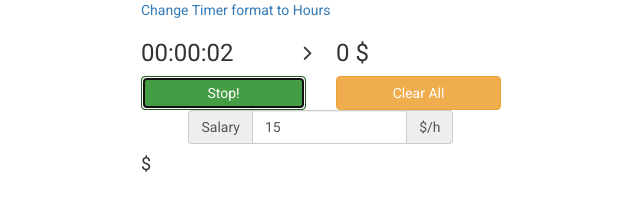
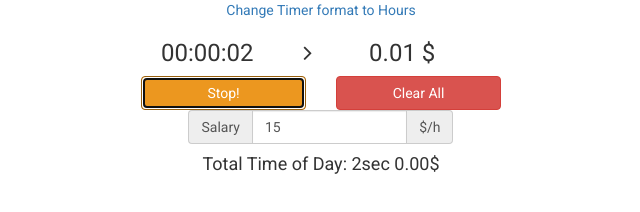
Before and after one commit to jtefera/worktime_chrome_app, a browser extension: page index.html in a window 1280 px wide. Both pictures are taken after a click on the button "Start!". Shown: the whole page, without its empty margins (319-959 px from the left). Drawn offline with Linux system fonts and the light colour scheme.

Commit message:
Modified list apearence, solved some errors

```diff
--- a/app.js
+++ b/app.js
@@ -25,7 +25,8 @@ var startStopBtn = document.getElementById("startStop"),
     salaryRate = 15;
 
 const NUMBER_DECIMALS_SALARY = 2,
-      NUMBER_DECIMALS_HTIMER = 2
+      NUMBER_DECIMALS_HTIMER = 2,
+      MS_TO_H = 1 / (1000 * 60 * 60)
 
 //Retrieving list from previous sessions
 
@@ -42,15 +43,17 @@ const setListPeriodsFromLocal = (callback) => {
   //Set the listPeriods variable from the copy in the local
   //storage. Used for initialize from previous session
   chrome.storage.local.get('list', (item) => {
-    listPeriods = item.list
-    if(callback) callback()
+    if(item.list){
+      listPeriods = item.list
+      if(callback) callback()
+    }
   })
 }
 
 const initApp = () => {
   //Set listPeriods var from the values saved in the previous session
   setListPeriodsFromLocal(() => {
-    if(listPeriods.length){
+    if(listPeriods && listPeriods.length){
       //*renderListPeriods()
       if(listPeriods[0].date === dmyFromDate(new Date())){
         totalTime = totalTimeDay(listPeriods[0].periods)
@@ -69,8 +72,10 @@ startStopBtn.addEventListener("click", () => {
   //Main button. Controls the start and the stom of the timer
   var action = startStopBtn.textContent.trim()
   if(action === "Start!") {
+    startStopBtn.setAttribute("class", "btn btn-warning btn-block")
     start()
   } else if(action === "Stop!") {
+    startStopBtn.setAttribute("class", "btn btn-success btn-block")
     stop()
   } else {
     throw("Err: startStopBtn is not 'Start!' or 'Stop!' but " + action)
@@ -225,7 +230,7 @@ const renderFromTimer = (timer = timer) => {
   let HMSObj = hmsFromTimer(timer),
       timerStr = (timerFormat === "HMS")
                   ? HMSObj.HMS
-                  : (timer / (1000 * 60 * 60)).toFixed(NUMBER_DECIMALS_HTIMER) + "h"
+                  : (timer * MS_TO_H).toFixed(NUMBER_DECIMALS_HTIMER) + "h"
   timerSpan.textContent = timerStr
 
 }
@@ -249,26 +254,33 @@ const renderListPeriods = () => {
 
     //Date Part
     let today = new Date(),
-        dateLi = document.createElement("li"),
-        boldDay = document.createElement("b");
-    boldDay.textContent = ((dayObj.date === dmyFromDate(today)) ?
+        dateLi = document.createElement("li")
+
+    dateLi.textContent = ((dayObj.date === dmyFromDate(today)) ?
                           "Today"
                           : dayObj.date)
-                          + ". "
-                          + ((salaryRate * totalTimeDay(dayObj.periods)) / (1000 * 3600))
-                          .toFixed(NUMBER_DECIMALS_SALARY)
-                          + "$";
-    dateLi.appendChild(boldDay);
-    listTimesUl.appendChild(dateLi);
+    dateLi.setAttribute("class", "li-date li-header")
+    listTimesUl.appendChild(dateLi)
 
     //Total of the Day Part
     let totalOfDayLi = document.createElement("li"),
         totalOfDayStr = (timerFormat === "HMS")
-                        ? hmsFromTimer(dayObj.totalOfDay).hms
-                        : (dayObj.totalOfDay / (1000 * 60 * 60)).toFixed(NUMBER_DECIMALS_HTIMER) + "h"
+                ? hmsFromTimer(dayObj.totalOfDay).hms
+                : msToHFixed(dayObj.totalOfDay) + "h"
+
     totalOfDayLi.textContent = "Total time: "
                               + totalOfDayStr
+    totalOfDayLi.setAttribute("class", "li-totalOfDay li-header")
     listTimesUl.appendChild(totalOfDayLi)
+
+    //Total earned Part
+    let totalEarnedLi = document.createElement("li")
+    totalEarnedLi.textContent = "Total Earned: "
+                  + (salaryRate * totalTimeDay(dayObj.periods) * MS_TO_H)
+                  .toFixed(NUMBER_DECIMALS_SALARY)
+                  + "$"
+    totalEarnedLi.setAttribute("class", "li-totalEarned li-header")
+    listTimesUl.appendChild(totalEarnedLi)
 
     //Periods Parts
     dayObj.periods.map((period, periodId) => {
@@ -278,12 +290,12 @@ const renderListPeriods = () => {
             idDay: dayId,
             idPeriod: periodId
           }
-      console.log(period)
+      newPeriodLi.setAttribute("class", "li-listperiods")
       let timerPeriodText = (timerFormat === "HMS") ?
                             period.strHMS
                             : period.strH
       newPeriodLi.textContent = timerPeriodText + ". "
-          + (salaryRate * period.periodTimer / ( 1000 * 60 * 60))
+          + (salaryRate * period.periodTimer * MS_TO_H)
           .toFixed(NUMBER_DECIMALS_SALARY) + "$. "
 
       newEraseLink.textContent = "Erase"
@@ -308,20 +320,20 @@ const renderListPeriods = () => {
 }
 
 const renderSalaryPeriod = () => {
-  salaryPeriodSpan.textContent = (salaryRate * timer / (1000 * 60 * 60))
+  salaryPeriodSpan.textContent = (salaryRate * timer * MS_TO_H)
                                   .toFixed(NUMBER_DECIMALS_SALARY)
 }
 
 const renderSalaryTotalOfDay = () => {
   salaryTotalSpan.textContent =
-        (salaryRate * totalTimeOfToday(listPeriods) / (1000 * 60 * 60))
+        (salaryRate * totalTimeOfToday(listPeriods) * MS_TO_H)
         .toFixed(NUMBER_DECIMALS_SALARY)
 }
 
 const renderTotalTime = (totalTime) => {
   let totalTimerStr = (timerFormat === "HMS")
                       ? hmsFromTimer(totalTime).hms
-                      : (totalTime / (1000 * 60 * 60)).toFixed(NUMBER_DECIMALS_HTIMER) + "h"
+                      : msToHFixed(totalTime) + "h"
 
   totalTimeH4.textContent = "Total Time of Day: " + totalTimerStr
 }
@@ -362,7 +374,7 @@ const addToList = (params) => {
                     lcTimeStartStr + ": "
                     : lcTimeStartStr + "-" + lcTimestopStr + ": ",
       timerStrHMS = hmsFromTimer(periodTimer).hms,
-      timerStrH = (periodTimer / (1000 * 60 * 60) ).toFixed(NUMBER_DECIMALS_HTIMER) + "h"
+      timerStrH = msToHFixed(periodTimer) + "h"
       itemStrHMS = intervalStr + timerStrHMS,
       itemStrH = intervalStr + timerStrH,
       periodObj = {
@@ -499,6 +511,7 @@ const hmsFromTimer = (timer) => {
                   : seconds,
         HMS = HH + ":" + MM + ":" + SS,
         HM = HH + ":" + MM,
+        H = (timer * MS_TO_H).toFixed(NUMBER_DECIMALS_HTIMER) + "h",
         formats = {
           h: hours,
           min: minutes,
@@ -509,6 +522,7 @@ const hmsFromTimer = (timer) => {
           HH: HH,
           MM: MM,
           SS: SS,
+          H: H,
           hms: hms,
           HMS: HMS,
           hm: hm,
@@ -548,6 +562,9 @@ const hmFromDate = (date = new Date) => {
   return hoursStr + ":" + minutesStr;
 }
 
+const msToHFixed = (timeMs, fix = NUMBER_DECIMALS_HTIMER) => {
+  return (timeMs * MS_TO_H).toFixed(fix)
+}
 const totalTimeDay = (periodsArr)  => {
   return periodsArr
         .reduce((total, period) => total + period.periodTimer, 0)
--- /dev/null
+++ b/css/googleFontsRobotoOswald.css
@@ -0,0 +1,144 @@
+/* latin-ext */
+@font-face {
+  font-family: 'Oswald';
+  font-style: normal;
+  font-weight: 400;
+  src: local('Oswald Regular'), local('Oswald-Regular'), url(https://fonts.gstatic.com/s/oswald/v11/yg0glPPxXUISnKUejCX4qfesZW2xOQ-xsNqO47m55DA.woff2) format('woff2');
+  unicode-range: U+0100-024F, U+1E00-1EFF, U+20A0-20AB, U+20AD-20CF, U+2C60-2C7F, U+A720-A7FF;
+}
+/* latin */
+@font-face {
+  font-family: 'Oswald';
+  font-style: normal;
+  font-weight: 400;
+  src: local('Oswald Regular'), local('Oswald-Regular'), url(https://fonts.gstatic.com/s/oswald/v11/pEobIV_lL25TKBpqVI_a2w.woff2) format('woff2');
+  unicode-range: U+0000-00FF, U+0131, U+0152-0153, U+02C6, U+02DA, U+02DC, U+2000-206F, U+2074, U+20AC, U+2212, U+2215, U+E0FF, U+EFFD, U+F000;
+}
+/* latin-ext */
+@font-face {
+  font-family: 'Oswald';
+  font-style: normal;
+  font-weight: 700;
+  src: local('Oswald Bold'), local('Oswald-Bold'), url(https://fonts.gstatic.com/s/oswald/v11/dI-qzxlKVQA6TUC5RKSb3xJtnKITppOI_IvcXXDNrsc.woff2) format('woff2');
+  unicode-range: U+0100-024F, U+1E00-1EFF, U+20A0-20AB, U+20AD-20CF, U+2C60-2C7F, U+A720-A7FF;
+}
+/* latin */
+@font-face {
+  font-family: 'Oswald';
+  font-style: normal;
+  font-weight: 700;
+  src: local('Oswald Bold'), local('Oswald-Bold'), url(https://fonts.gstatic.com/s/oswald/v11/bH7276GfdCjMjApa_dkG6VtXRa8TVwTICgirnJhmVJw.woff2) format('woff2');
+  unicode-range: U+0000-00FF, U+0131, U+0152-0153, U+02C6, U+02DA, U+02DC, U+2000-206F, U+2074, U+20AC, U+2212, U+2215, U+E0FF, U+EFFD, U+F000;
+}
+/* cyrillic-ext */
+@font-face {
+  font-family: 'Roboto';
+  font-style: normal;
+  font-weight: 400;
+  src: local('Roboto'), local('Roboto-Regular'), url(https://fonts.gstatic.com/s/roboto/v15/ek4gzZ-GeXAPcSbHtCeQI_esZW2xOQ-xsNqO47m55DA.woff2) format('woff2');
+  unicode-range: U+0460-052F, U+20B4, U+2DE0-2DFF, U+A640-A69F;
+}
+/* cyrillic */
+@font-face {
+  font-family: 'Roboto';
+  font-style: normal;
+  font-weight: 400;
+  src: local('Roboto'), local('Roboto-Regular'), url(https://fonts.gstatic.com/s/roboto/v15/mErvLBYg_cXG3rLvUsKT_fesZW2xOQ-xsNqO47m55DA.woff2) format('woff2');
+  unicode-range: U+0400-045F, U+0490-0491, U+04B0-04B1, U+2116;
+}
+/* greek-ext */
+@font-face {
+  font-family: 'Roboto';
+  font-style: normal;
+  font-weight: 400;
+  src: local('Roboto'), local('Roboto-Regular'), url(https://fonts.gstatic.com/s/roboto/v15/-2n2p-_Y08sg57CNWQfKNvesZW2xOQ-xsNqO47m55DA.woff2) format('woff2');
+  unicode-range: U+1F00-1FFF;
+}
+/* greek */
+@font-face {
+  font-family: 'Roboto';
+  font-style: normal;
+  font-weight: 400;
+  src: local('Roboto'), local('Roboto-Regular'), url(https://fonts.gstatic.com/s/roboto/v15/u0TOpm082MNkS5K0Q4rhqvesZW2xOQ-xsNqO47m55DA.woff2) format('woff2');
+  unicode-range: U+0370-03FF;
+}
+/* vietnamese */
+@font-face {
+  font-family: 'Roboto';
+  font-style: normal;
+  font-weight: 400;
+  src: local('Roboto'), local('Roboto-Regular'), url(https://fonts.gstatic.com/s/roboto/v15/NdF9MtnOpLzo-noMoG0miPesZW2xOQ-xsNqO47m55DA.woff2) format('woff2');
+  unicode-range: U+0102-0103, U+1EA0-1EF9, U+20AB;
+}
+/* latin-ext */
+@font-face {
+  font-family: 'Roboto';
+  font-style: normal;
+  font-weight: 400;
+  src: local('Roboto'), local('Roboto-Regular'), url(https://fonts.gstatic.com/s/roboto/v15/Fcx7Wwv8OzT71A3E1XOAjvesZW2xOQ-xsNqO47m55DA.woff2) format('woff2');
+  unicode-range: U+0100-024F, U+1E00-1EFF, U+20A0-20AB, U+20AD-20CF, U+2C60-2C7F, U+A720-A7FF;
+}
+/* latin */
+@font-face {
+  font-family: 'Roboto';
+  font-style: normal;
+  font-weight: 400;
+  src: local('Roboto'), local('Roboto-Regular'), url(https://fonts.gstatic.com/s/roboto/v15/CWB0XYA8bzo0kSThX0UTuA.woff2) format('woff2');
+  unicode-range: U+0000-00FF, U+0131, U+0152-0153, U+02C6, U+02DA, U+02DC, U+2000-206F, U+2074, U+20AC, U+2212, U+2215, U+E0FF, U+EFFD, U+F000;
+}
+/* cyrillic-ext */
+@font-face {
+  font-family: 'Roboto';
+  font-style: normal;
+  font-weight: 700;
+  src: local('Roboto Bold'), local('Roboto-Bold'), url(https://fonts.gstatic.com/s/roboto/v15/77FXFjRbGzN4aCrSFhlh3hJtnKITppOI_IvcXXDNrsc.woff2) format('woff2');
+  unicode-range: U+0460-052F, U+20B4, U+2DE0-2DFF, U+A640-A69F;
+}
+/* cyrillic */
+@font-face {
+  font-family: 'Roboto';
+  font-style: normal;
+  font-weight: 700;
+  src: local('Roboto Bold'), local('Roboto-Bold'), url(https://fonts.gstatic.com/s/roboto/v15/isZ-wbCXNKAbnjo6_TwHThJtnKITppOI_IvcXXDNrsc.woff2) format('woff2');
+  unicode-range: U+0400-045F, U+0490-0491, U+04B0-04B1, U+2116;
+}
+/* greek-ext */
+@font-face {
+  font-family: 'Roboto';
+  font-style: normal;
+  font-weight: 700;
+  src: local('Roboto Bold'), local('Roboto-Bold'), url(https://fonts.gstatic.com/s/roboto/v15/UX6i4JxQDm3fVTc1CPuwqhJtnKITppOI_IvcXXDNrsc.woff2) format('woff2');
+  unicode-range: U+1F00-1FFF;
+}
+/* greek */
+@font-face {
+  font-family: 'Roboto';
+  font-style: normal;
+  font-weight: 700;
+  src: local('Roboto Bold'), local('Roboto-Bold'), url(https://fonts.gstatic.com/s/roboto/v15/jSN2CGVDbcVyCnfJfjSdfBJtnKITppOI_IvcXXDNrsc.woff2) format('woff2');
+  unicode-range: U+0370-03FF;
+}
+/* vietnamese */
+@font-face {
+  font-family: 'Roboto';
+  font-style: normal;
+  font-weight: 700;
+  src: local('Roboto Bold'), local('Roboto-Bold'), url(https://fonts.gstatic.com/s/roboto/v15/PwZc-YbIL414wB9rB1IAPRJtnKITppOI_IvcXXDNrsc.woff2) format('woff2');
+  unicode-range: U+0102-0103, U+1EA0-1EF9, U+20AB;
+}
+/* latin-ext */
+@font-face {
+  font-family: 'Roboto';
+  font-style: normal;
+  font-weight: 700;
+  src: local('Roboto Bold'), local('Roboto-Bold'), url(https://fonts.gstatic.com/s/roboto/v15/97uahxiqZRoncBaCEI3aWxJtnKITppOI_IvcXXDNrsc.woff2) format('woff2');
+  unicode-range: U+0100-024F, U+1E00-1EFF, U+20A0-20AB, U+20AD-20CF, U+2C60-2C7F, U+A720-A7FF;
+}
+/* latin */
+@font-face {
+  font-family: 'Roboto';
+  font-style: normal;
+  font-weight: 700;
+  src: local('Roboto Bold'), local('Roboto-Bold'), url(https://fonts.gstatic.com/s/roboto/v15/d-6IYplOFocCacKzxwXSOFtXRa8TVwTICgirnJhmVJw.woff2) format('woff2');
+  unicode-range: U+0000-00FF, U+0131, U+0152-0153, U+02C6, U+02DA, U+02DC, U+2000-206F, U+2074, U+20AC, U+2212, U+2215, U+E0FF, U+EFFD, U+F000;
+}
--- /dev/null
+++ b/css/reset.css
@@ -0,0 +1,48 @@
+/* http://meyerweb.com/eric/tools/css/reset/
+   v2.0 | 20110126
+   License: none (public domain)
+*/
+
+html, body, div, span, applet, object, iframe,
+h1, h2, h3, h4, h5, h6, p, blockquote, pre,
+a, abbr, acronym, address, big, cite, code,
+del, dfn, em, img, ins, kbd, q, s, samp,
+small, strike, strong, sub, sup, tt, var,
+b, u, i, center,
+dl, dt, dd, ol, ul, li,
+fieldset, form, label, legend,
+table, caption, tbody, tfoot, thead, tr, th, td,
+article, aside, canvas, details, embed,
+figure, figcaption, footer, header, hgroup,
+menu, nav, output, ruby, section, summary,
+time, mark, audio, video {
+	margin: 0;
+	padding: 0;
+	border: 0;
+	font-size: 100%;
+	font: inherit;
+	vertical-align: baseline;
+}
+/* HTML5 display-role reset for older browsers */
+article, aside, details, figcaption, figure,
+footer, header, hgroup, menu, nav, section {
+	display: block;
+}
+body {
+	line-height: 1;
+}
+ol, ul {
+	list-style: none;
+}
+blockquote, q {
+	quotes: none;
+}
+blockquote:before, blockquote:after,
+q:before, q:after {
+	content: '';
+	content: none;
+}
+table {
+	border-collapse: collapse;
+	border-spacing: 0;
+}
--- a/index.html
+++ b/index.html
@@ -3,7 +3,7 @@
     <meta charset="utf-8">
     <!-- Normalize -->
     <link
-      href="css/normalize.css"
+      href="css/reset.css"
       rel="stylesheet">
 
     <!-- Bootstrap + jQuery -->
@@ -38,6 +38,7 @@
       }
       html, body {
           overflow-y: visible;
+          text-align: center;
       }
       #clearComfirmBox {
         position: absolute;
@@ -49,6 +50,21 @@
       }
       #timerH {
         display: none;
+      }
+      #listTimes {
+        list-style: none;
+        border-radius: 4px;
+        background-color: grey;
+        text-align: center;
+      }
+      .li-listPeriods {
+        background-color: #EEDADA;
+      }
+      .li-header {
+        color: white;
+      }
+      .li-date {
+        font-size: x-large;
       }
     </style>
 
@@ -92,7 +108,7 @@
               Restart
             </button>-->
             <div class="col-sm-6 col-xs-12">
-              <button id="clearAll" class="btn btn-warning btn-block">
+              <button id="clearAll" class="btn btn-danger btn-block">
                 Clear All
               </button>
             </div>
```
Also changed, not shown: manifest.json.
